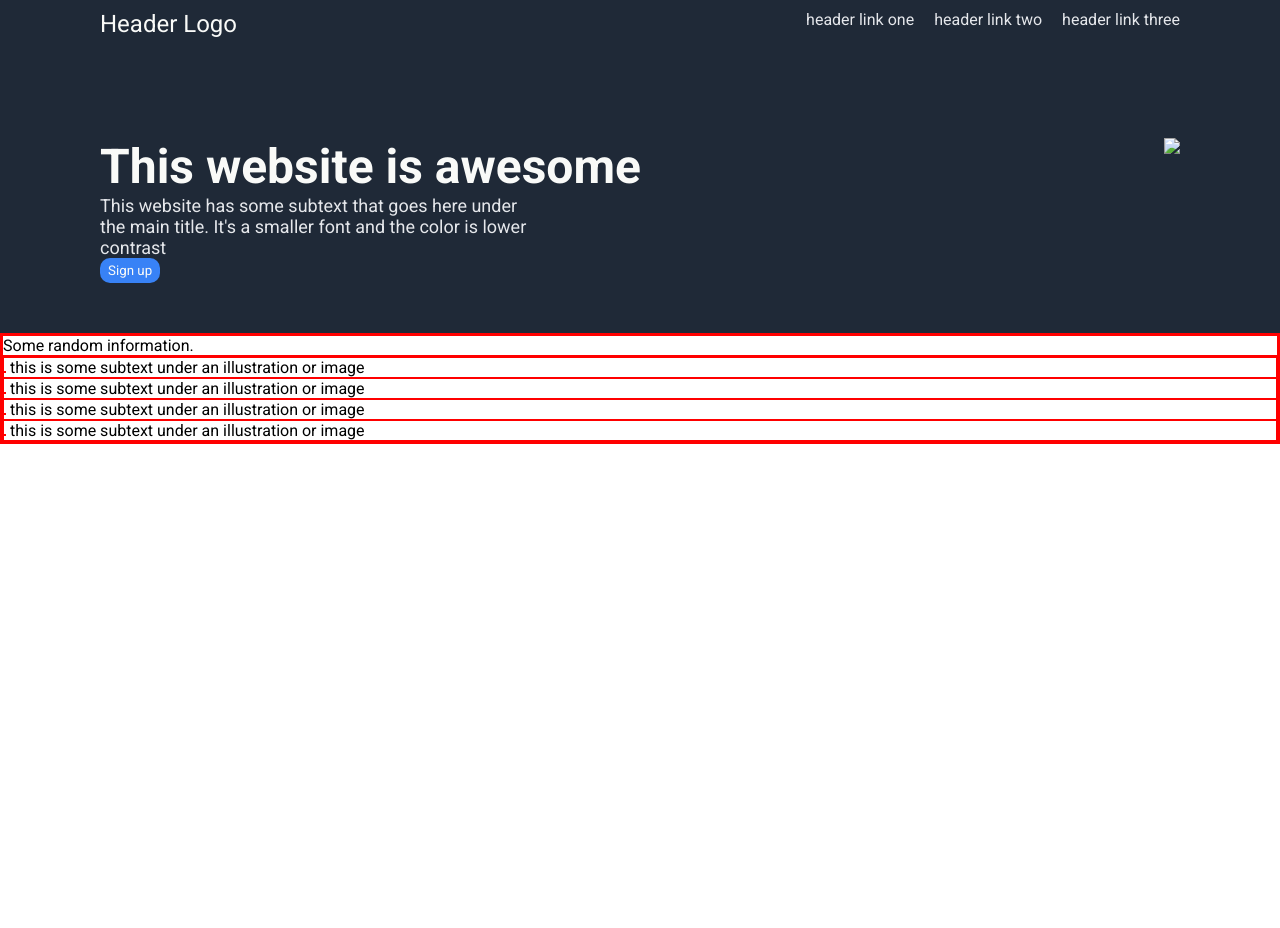
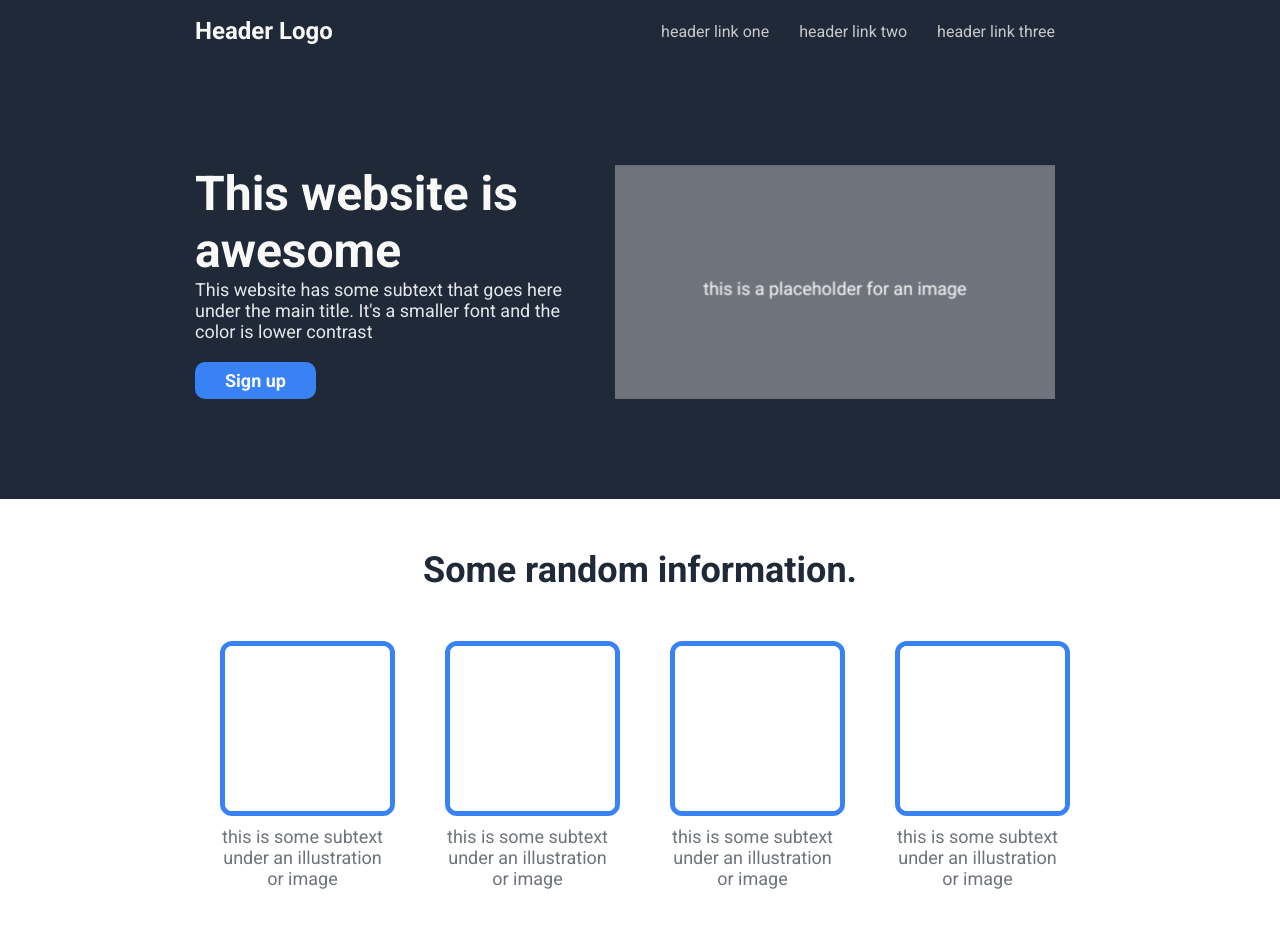
Before and after one commit to TimSchwietzke/TOP_Landing_Page, a plain HTML site: page index.html in a window 1280 px wide. Before the commit the page ends 800 px from the top, so only its background shows below. Drawn offline with Linux system fonts and the light colour scheme.

Commit message:
Fix header and finish information

```diff
--- a/css/styles.css
+++ b/css/styles.css
@@ -24,25 +24,27 @@ body {
 .header-top {
   display: flex;
   justify-content: space-between;
-  margin-left: 100px;
-  margin-right: 100px;
-  padding-top: 10px;
+  align-items: center;
+  margin: 0px 225px 0px 195px;
+  padding-top: 17px;
 }
 
 ul {
   display: flex;
   list-style: none;
-  gap: 20px;
+  gap: 30px;
 }
 
 .header-logo {
   font-size: 24px;
+  font-weight: bold;
   color: #F9FAF8;
 }
 
 a {
   text-decoration: none;
   color: #E5E7EB;
+  filter: contrast(0.7);
 }
 
 .title {
@@ -57,25 +59,41 @@ a {
   max-width: 444px;
 }
 
+.hb-left {
+  flex: 1;
+  min-width: 0;
+}
+
+.hb-right {
+  flex: 1.1;
+  min-width: 0;
+}
+
 .headerbody {
   display: flex;
-  margin: 100px;
-  margin-bottom: 0px;
-  justify-content: space-between;
-  padding-bottom: 50px;
+  margin: 120px 225px 0px 195px;
+  justify-content: space-around;
+  padding-bottom: 100px;
+  gap: 20px;
 }
 
 img {
-  max-height: 200px;
+  width: 100%;
+  height: 100%;
+  object-fit: cover;
 }
 
 button {
   background-color: #3882F6;
   border-radius: 10px;
   color: #F9FAF8;
-  padding: 5px;
-  padding-left: 8px;
-  padding-right: 8px;
+  padding: 8px;
+  padding-left: 30px;
+  padding-right: 30px;
+
+  font-size: 18px;
+  font-weight: bold;
+  margin-top: 20px;
 }
 
 
@@ -83,10 +101,44 @@ button {
 /* CONTENT */
 
 
-.content, .content * {
-  border: 1px solid red;
+.information, .information * {
+  border: 0px solid red;
 }
 
-.content {
+.information {
+  display: flex;
+  flex-direction: column;
+  padding-bottom: 100px;
+}
 
+.info-header {
+  display: flex;
+  justify-content: center;
+  font-size: 36px;
+  font-weight: 900;
+  color: #1F2937;
+  padding: 50px;
 }
+
+.info-body {
+  display: flex;
+  justify-content: center;
+  width: auto;
+  font-size: 18px;
+  color: #6F747C;
+
+  gap: 60px;
+}
+
+.info {
+  display: flex;
+  flex-direction: column;
+  max-width: 165px;
+  text-align: center;
+}
+
+.info img {
+  border-radius: 12px;
+  border: 5px solid  #3882F6;
+  margin-bottom: 10px;
+}
--- a/index.html
+++ b/index.html
@@ -26,30 +26,28 @@
           <button>Sign up</button>
         </div>
         <div class="hb-right">
-          <img src="img/stussy.jpg" />
+          <img src="img/placeholder.png" />
         </div>
       </div>
     </div>
-    <div class="content">
     <div class="information">
-        <div class="infor-header">Some random information.</div>
+      <div class="info-header">Some random information.</div>
       <div class="info-body">
         <div class="info">
-            <img src="" />
+          <img src="img/white.jpeg" />
           this is some subtext under an illustration or image
         </div>
         <div class="info">
-            <img src="" />
+          <img src="img/white.jpeg" />
           this is some subtext under an illustration or image
         </div>
         <div class="info">
-            <img src="" />
+          <img src="img/white.jpeg" />
           this is some subtext under an illustration or image
         </div>
         <div class="info">
-            <img src="" />
+          <img src="img/white.jpeg" />
           this is some subtext under an illustration or image
-          </div>
         </div>
       </div>
     </div>
```
Also changed, not shown: img/bw-fashion-image.jpg (added), img/jaw.jpg (added), img/nyc-illustration.jpg (added), img/placeholder.png (added), img/stussy.jpg (added), img/white.jpeg (added), img/wine.jpeg (added). Lines whose indentation alone changed are shown as unchanged.
